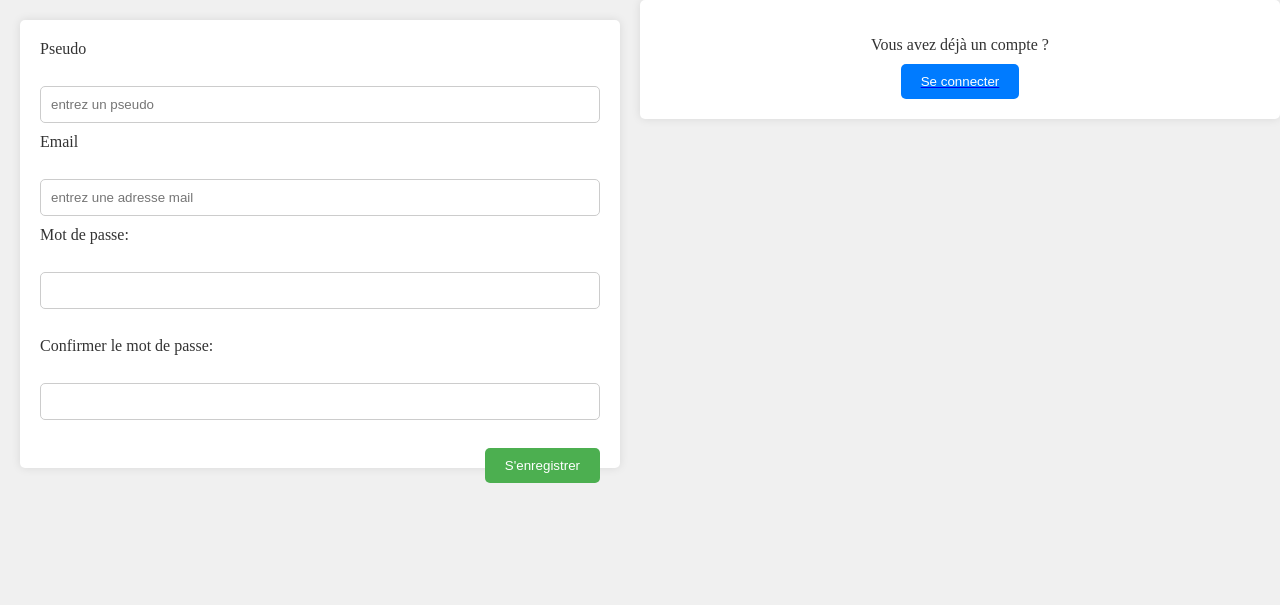
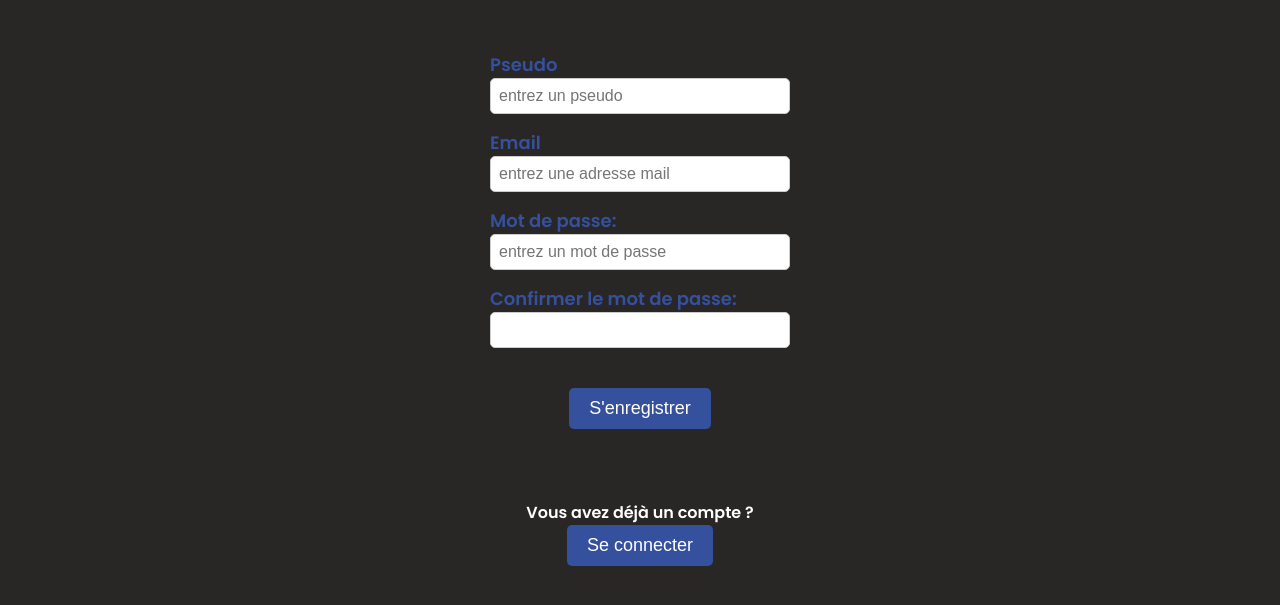
Before and after one commit to marcyrivia/BACKLOG, a PHP site: page /views/view-signup.php in a window 1280 px wide. Shown: the top 605 px of the page. Run offline with PHP 8.4, Linux system fonts and the light colour scheme.

Commit message:
finition style

```diff
--- a/assets/css/signup.css
+++ b/assets/css/signup.css
@@ -1,70 +1,94 @@
+@font-face {
+    font-family: "PoppinsSemiB";
+    src: url("../fonts/Poppins-SemiBold.ttf");
+}
+
+* {
+    box-sizing: border-box;
+    padding: 0;
+    margin: 0;
+}
+
 body {
-
-    margin: 0;
-    padding: 0;
-    background-color: #f0f0f0;
+    font-family: "PoppinsSemiB", sans-serif;
+    background-color: #292626;
 }
 
 .container {
-    width: 50%;
-    float: left;
-    padding: 20px;
-    box-sizing: border-box;
+    height: 60vh; /* Utilisation de la hauteur de la fenêtre */
+    display: flex;
+    justify-content: center;
+    align-items: center;
 }
 
-.signin-container {
-    width: 50%;
-    float: right;
-    padding: 20px;
-    box-sizing: border-box;
+form {
+    width: 300px; /* Largeur du formulaire */
 }
 
-.container form,
-.signin-container {
-    background-color: #fff;
-    border-radius: 5px;
-    box-shadow: 0 0 10px rgba(0, 0, 0, 0.1);
-    padding: 20px;
+label {
+    color: #35509c;
+    font-size: 18px;
 }
 
-.container label,
-.signin-container p {
-    display: block;
-    margin-bottom: 10px;
-    color: #333;
+input[type="text"],
+input[type="password"] {
+    width: 100%;
+    padding: 8px;
+    margin-bottom: 15px;
+    border: 1px solid #ccc;
+    border-radius: 5px;
+    font-size: 16px;
 }
 
-.container input[type="text"],
-.container input[type="password"] {
-    width: 100%;
-    padding: 10px;
+.error {
+    color: red;
+    font-size: 14px;
     margin-bottom: 10px;
-    border: 1px solid #ccc;
-    border-radius: 5px;
-    box-sizing: border-box;
 }
 
-.container input[type="submit"] {
-    padding: 10px 20px;
-    background-color: #4CAF50;
-    border: none;
-    color: white;
-    border-radius: 5px;
-    cursor: pointer;
-    float: right;
+.submit-container{
+    display: flex;
+    justify-content: center;
 }
 
-.signin-container p {
-    text-align: center;
+input[type="submit"] {
+    padding: 10px 20px;
+    background-color: #35509c;
+    color: white;
+    border: none;
+    border-radius: 5px;
+    font-size: 18px;
+    cursor: pointer;
+    transition: background-color 0.3s ease;
 }
 
-.signin-container input[type="submit"] {
+input[type="submit"]:hover {
+    background-color: #2a4079;
+}
+
+
+.signin-container {
+    text-align: center;
+    margin-top: 20px;
+}
+
+.signin-p {
+    color: white;
+    font-size: 16px;
+}
+
+.signin {
     padding: 10px 20px;
-    background-color: #007bff;
+    background-color: #35509c;
+    color: white;
     border: none;
-    color: white;
     border-radius: 5px;
+    font-size: 16px;
     cursor: pointer;
-    display: block;
-    margin: 0 auto;
+    text-decoration: none;
+    transition: background-color 0.3s ease;
 }
+
+.signin:hover {
+    background-color: #2a4079;
+}
--- a/controllers/controller-profil.php
+++ b/controllers/controller-profil.php
@@ -11,7 +11,7 @@ if (isset($_SESSION['user'])) {
     $user_pseudo = $_SESSION['user']['user_pseudo'];
     $user_email = $_SESSION['user']['user_email'];
     $user_descr = $_SESSION['user']['user_descr'];
-    $fav_movie_1 = $_POST["fav_movie_1"];
+    $fav_movie_1 = $_SESSION["user"]["fav_movie_1"];
 
 }
 
--- a/controllers/controller-updateprofil.php
+++ b/controllers/controller-updateprofil.php
@@ -44,9 +44,6 @@ if ($_SERVER["REQUEST_METHOD"] == "POST") {
   }
 
 
-  // Contrôle de l'email
-if (empty($_POST["fav_movie_1"])) {
-}
 
 
 
@@ -122,5 +119,7 @@ exit();
 }
 
 
+
+
 include_once("../views/view-updateprofil.php");
 ?>
--- a/views/view-signup.php
+++ b/views/view-signup.php
@@ -24,13 +24,13 @@
            } ?>
            </span>
            <label for="user_password">Mot de passe:</label><br>
-           <input type="password" id="password" name="user_password"
+           <input type="password" id="password" name="user_password" placeholder="entrez un mot de passe"
            value="<?= isset($_POST['passsword']) ? htmlspecialchars($_POST['user_password']) : '' ?>">
            <span class="error">
            <?php if (isset($errors['user_password'])) {
                echo $errors['user_password'];
            } ?>
-           </span><br><br>
+           </span>
 
            <label for="confirm_password">Confirmer le mot de passe:</label><br>
            <input type="password" id="confirm_password" name="confirm_password"
@@ -40,7 +40,10 @@
              echo $errors['confirm_password'];
            } ?>
           </span><br><br>
-          <input type="submit" value="S'enregistrer">
+          <div class="submit-container">
+            <input type="submit" value="S'enregistrer">
+          </div>
+
        </form>
     </div>
     <div class="signin-container">
```
Also changed, not shown: assets/css/signin.css (added, +85 -0 lines), views/view-signin.php (+18 -7 lines).
